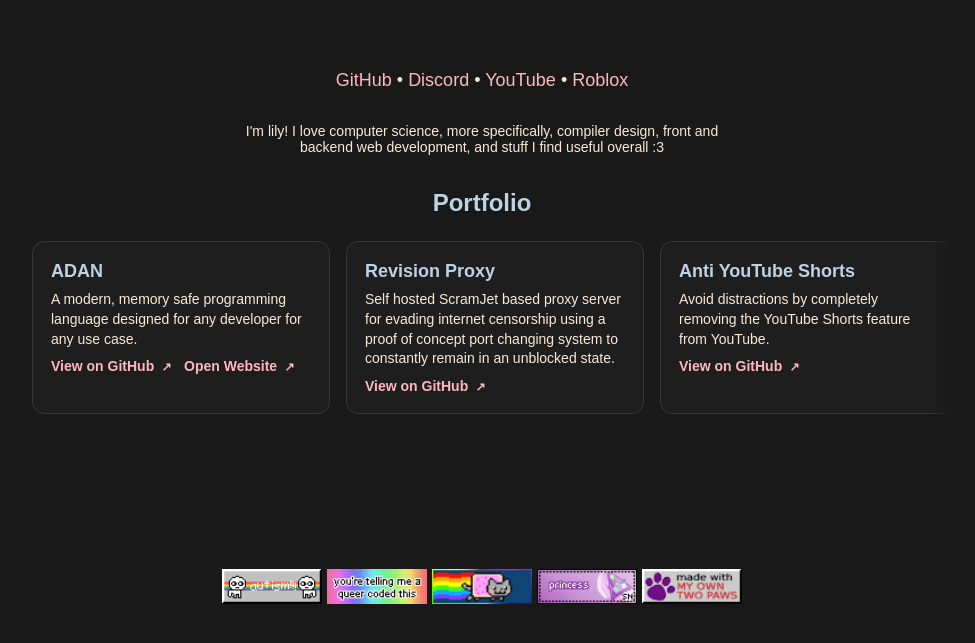
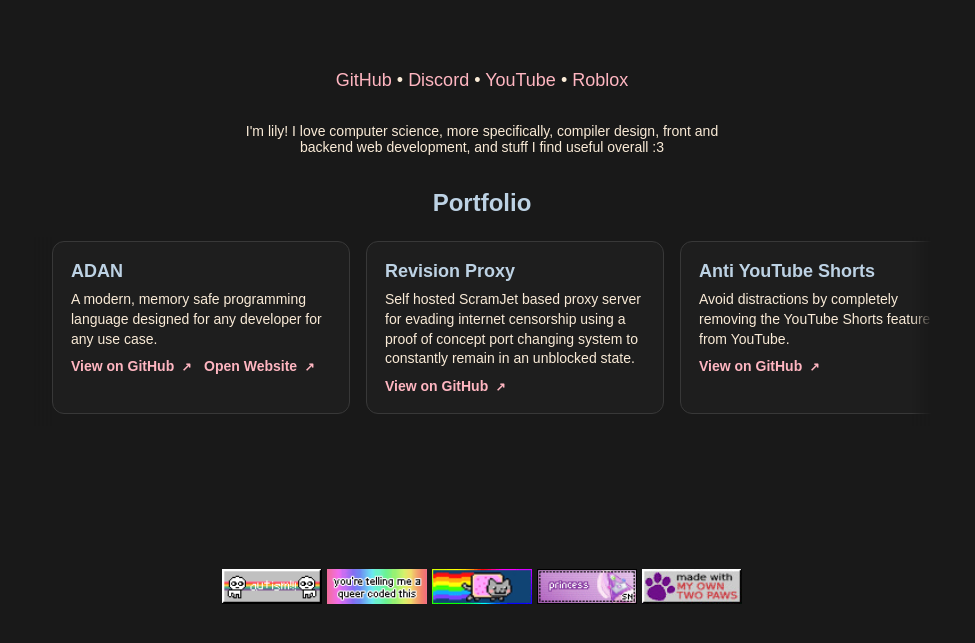
Before and after one commit to transicle/lily.transgirls.win, a plain HTML site: page index.html in a window 1280 px wide. Shown: the part 131-774 px from the top of the page, without its empty margins (158-1133 px from the left). Drawn offline with Linux system fonts and the light colour scheme; a web font is replaced by a local one.

Commit message:
fix: now its fixed

```diff
--- a/index.html
+++ b/index.html
@@ -51,10 +51,12 @@
             <!-- Portfolio -->
             <div class="portfolio-section">
                 <h2 style="color: #bdd2e4;">Portfolio</h2>
+                <div class="portfolio-cards-mask">
                     <div class="portfolio-cards">
                         <article class="portfolio-card">
                             <h3>ADAN</h3>
-                        <p>A modern, memory safe programming language designed for any developer for any use case.</p>
+                            <p>A modern, memory safe programming language designed for any developer for any use case.
+                            </p>
                             <a target="_blank" href="https://github.com/Cappucina/ADAN">View on GitHub</a>
                             <a target="_blank" href="https://adan.sh">Open Website</a>
                         </article>
@@ -71,7 +73,8 @@
                         </article>
                         <article class="portfolio-card">
                             <h3>Buffalo</h3>
-                        <p>A beginner friendly TUI framework available on various package managers for Node.js projects.
+                            <p>A beginner friendly TUI framework available on various package managers for Node.js
+                                projects.
                             </p>
                             <a target="_blank" href="https://github.com/transicle/buffalo-tui">View on GitHub</a>
                         </article>
@@ -81,6 +84,7 @@
                                 devcontainer.json configuration file.</p>
                             <a target="_blank" href="https://github.com/transicle/csync">View on GitHub</a>
                         </article>
+                    </div>
                 </div>
             </div>
         </div>
--- a/public/classes.css
+++ b/public/classes.css
@@ -48,8 +48,7 @@
 }
 
 .portfolio-cards {
-    width: min(900px, 90vw);
-    margin: 0 auto;
+    width: 100%;
     display: flex;
     gap: 16px;
     justify-content: flex-start;
@@ -59,9 +58,17 @@
     padding: 4px 20px 12px 20px;
     overscroll-behavior-x: contain;
     -webkit-overflow-scrolling: touch;
-    scrollbar-width: thin;
-    scrollbar-color: #AEC6CF transparent;
+    scrollbar-width: none;
     position: relative;
+}
+
+.portfolio-cards::-webkit-scrollbar {
+    display: none;
+}
+
+.portfolio-cards-mask {
+    width: min(900px, 90vw);
+    margin: 0 auto;
     mask-image: linear-gradient(to right,
             transparent,
             black 20px,
@@ -72,38 +79,6 @@
             black 20px,
             black calc(100% - 20px),
             transparent);
-    scrollbar-gutter: stable;
-}
-
-.portfolio-cards::-webkit-scrollbar {
-    height: 8px;
-    position: absolute;
-}
-
-.portfolio-cards::-webkit-scrollbar-button {
-    display: none;
-    width: 0;
-    height: 0;
-}
-
-.portfolio-cards::-webkit-scrollbar-track {
-    background: transparent;
-    border-radius: 999px;
-    margin: 0 40px;
-}
-
-.portfolio-cards::-webkit-scrollbar-thumb {
-    background: #AEC6CF;
-    border-radius: 999px;
-}
-
-.portfolio-cards::-webkit-scrollbar-thumb {
-    background: #AEC6CF;
-    border-radius: 999px;
-}
-
-.portfolio-cards::-webkit-scrollbar-thumb:hover {
-    background: #bdd2e4;
 }
 
 .portfolio-card {
--- a/public/scroll.js
+++ b/public/scroll.js
@@ -26,7 +26,6 @@
         const maxScroll = portfolioCards.scrollWidth - portfolioCards.clientWidth;
         if (maxScroll <= 0) return;
 
-        // Use whichever axis has more movement (supports mice and trackpads)
         const delta = Math.abs(event.deltaX) > Math.abs(event.deltaY)
             ? event.deltaX
             : event.deltaY;
```
Lines whose indentation alone changed are shown as unchanged.
